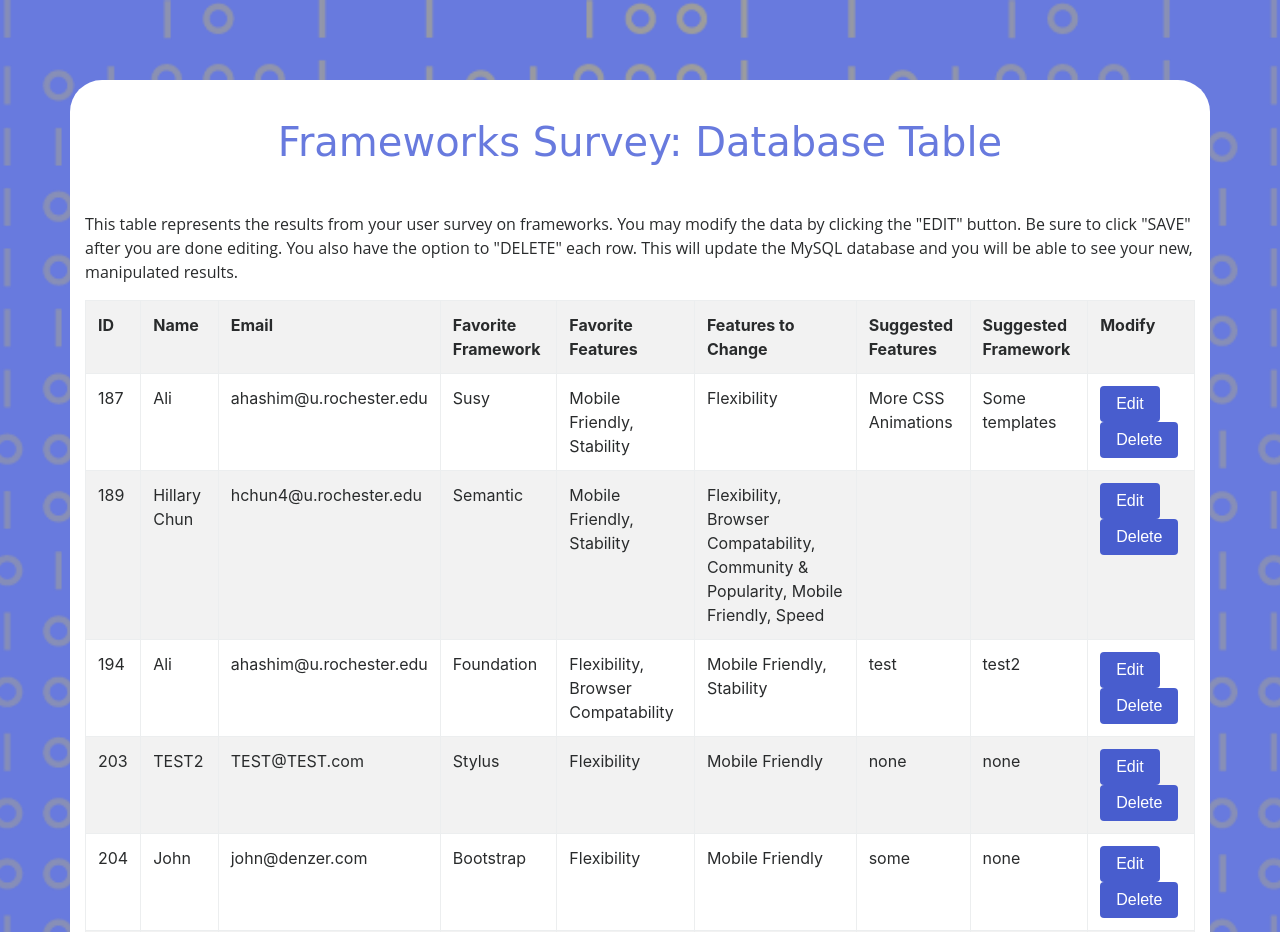
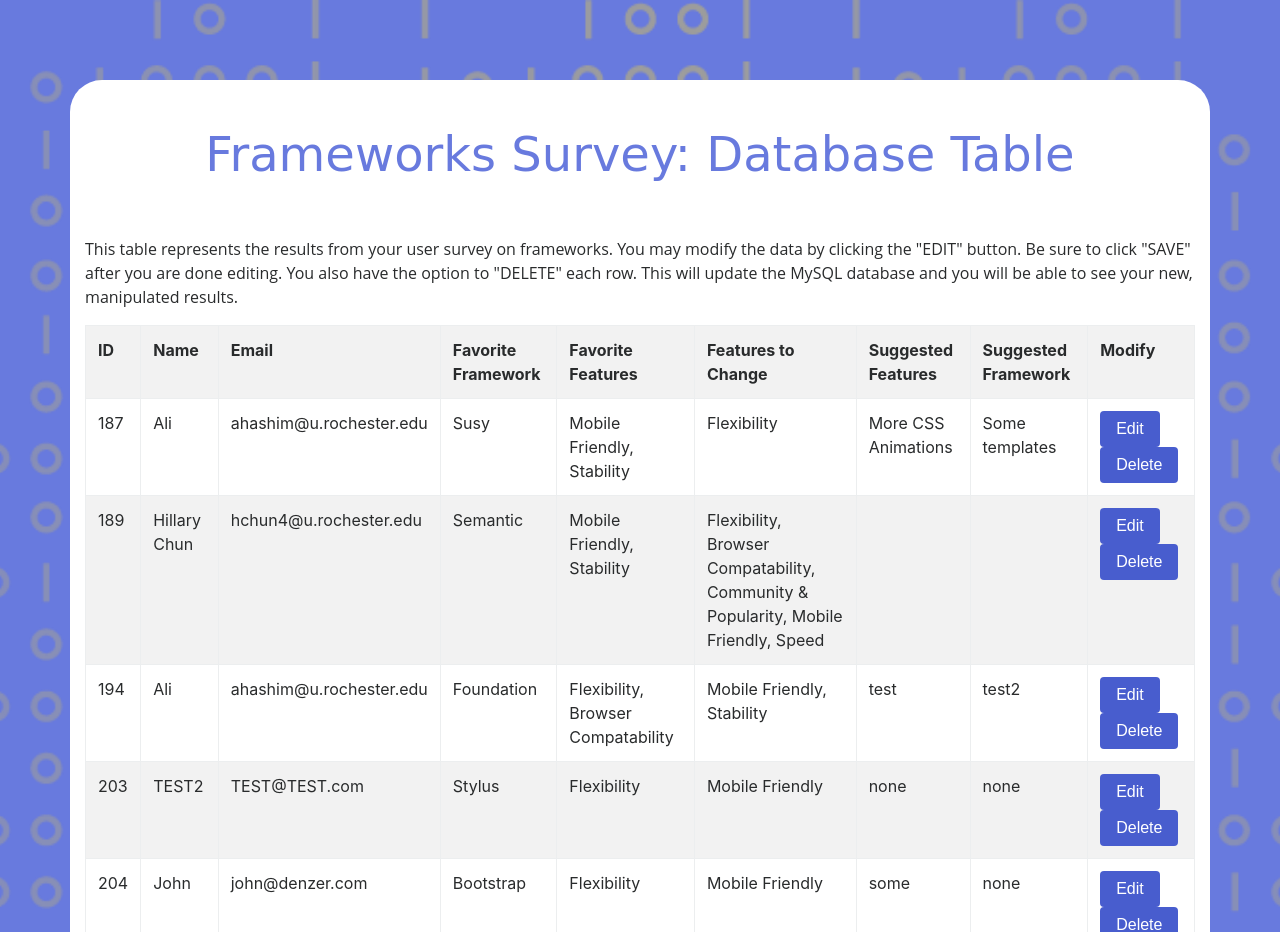
Before and after one commit to cvanhuben/Assignment9, a PHP site: page /admin.php in a window 1280 px wide. Shown: the top 932 px of the page. Run offline with PHP 8.4, Linux system fonts and the light colour scheme; data comes from the database, SQL or seed files in the repository; some libraries are stand-ins or nearby versions; some web fonts are replaced.

Commit message:
bigger titles pls

```diff
--- a/css/overrides.css
+++ b/css/overrides.css
@@ -10,6 +10,7 @@
 h1 {
   font-family: 'Fredericka the Great', cursive;
   color: #fff;
+  font-size: 3rem;
 }
 h2 {
   font-size: 1.25rem;
```
